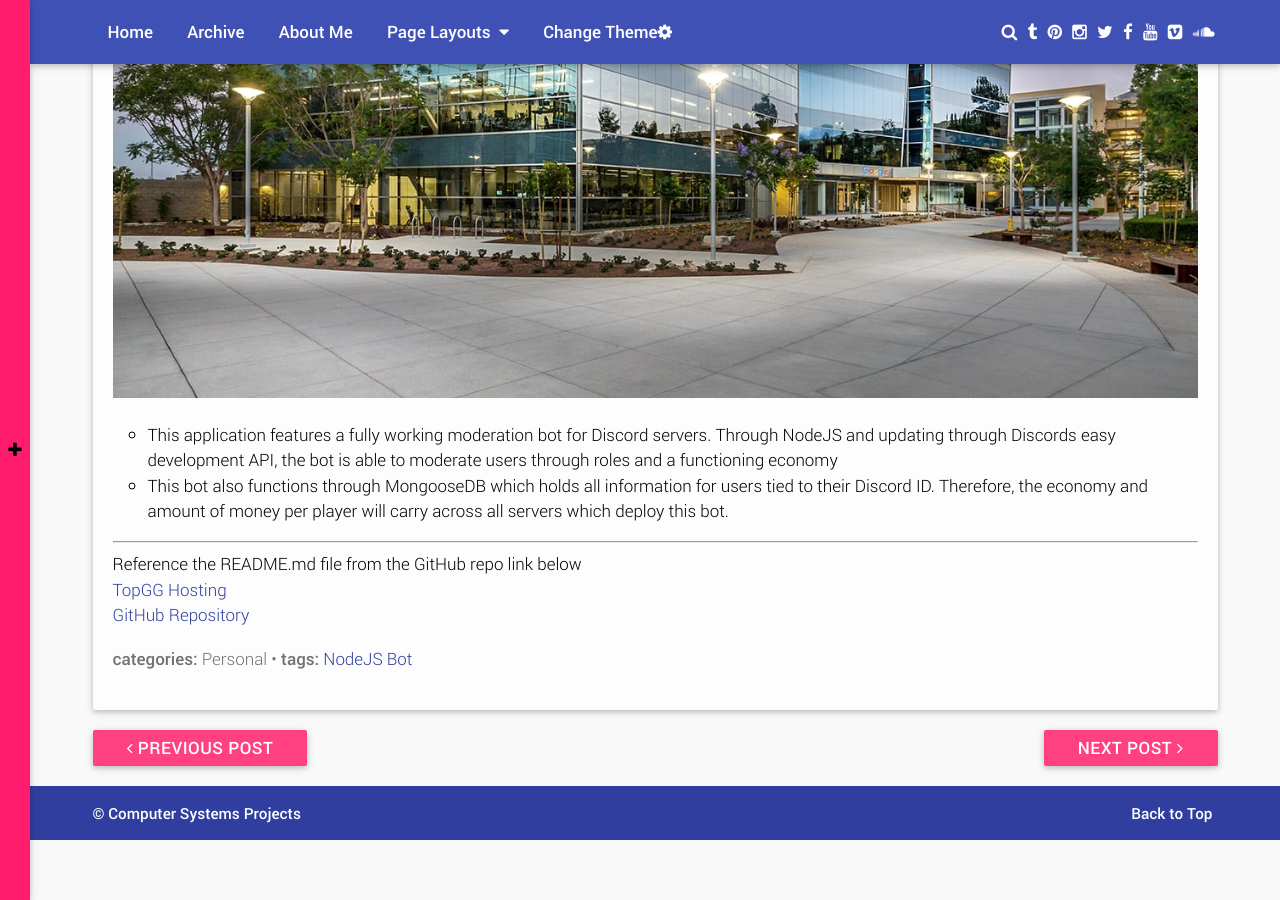
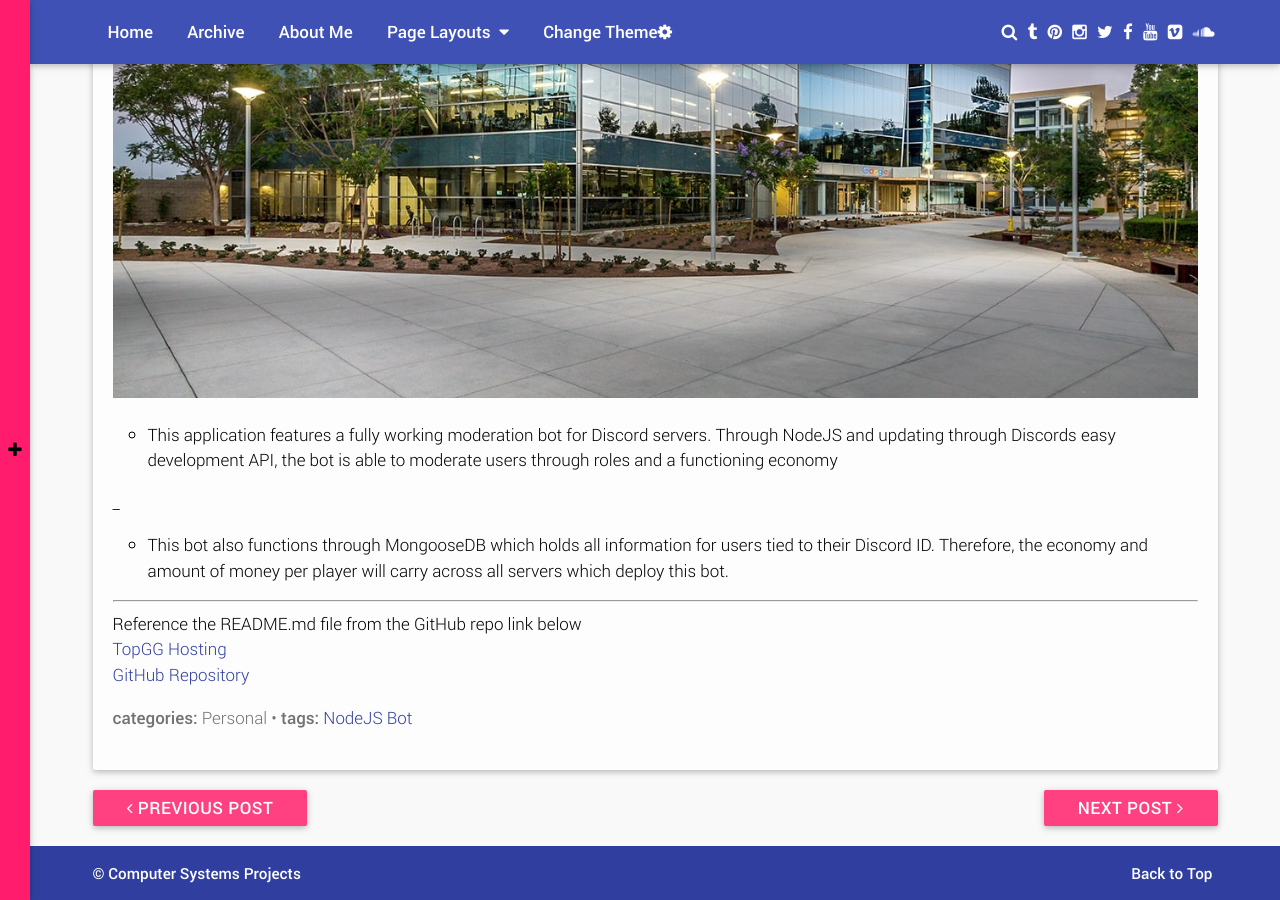
Before and after one commit to Markay12/MarkInfo-Projects, a Jekyll site: the page built from _posts/2020-10-09-discordbot.md, in a window 1280 px wide and 900 px high, scrolled down 554 px. Built offline with Jekyll 4.4.1, drawn with Linux system fonts in a browser that asks for light colours.

Commit message:
update spacing

```diff
--- a/_posts/2020-10-09-discordbot.md
+++ b/_posts/2020-10-09-discordbot.md
@@ -8,6 +8,8 @@
 
 * This application features a fully working moderation bot for Discord servers. Through NodeJS and updating through Discords easy development API, the bot is able to moderate users through roles and a functioning economy
 
+_
+
 * This bot also functions through MongooseDB which holds all information for users tied to their Discord ID. Therefore, the economy and amount of money per player will carry across all servers which deploy this bot.
 
 ---
```
